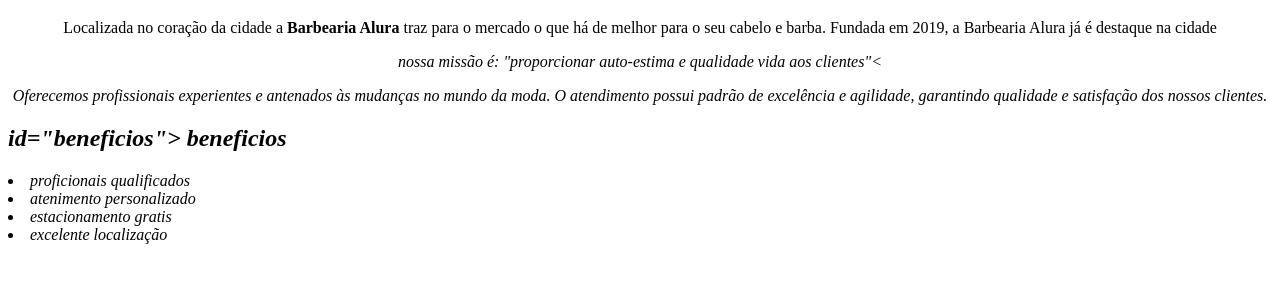
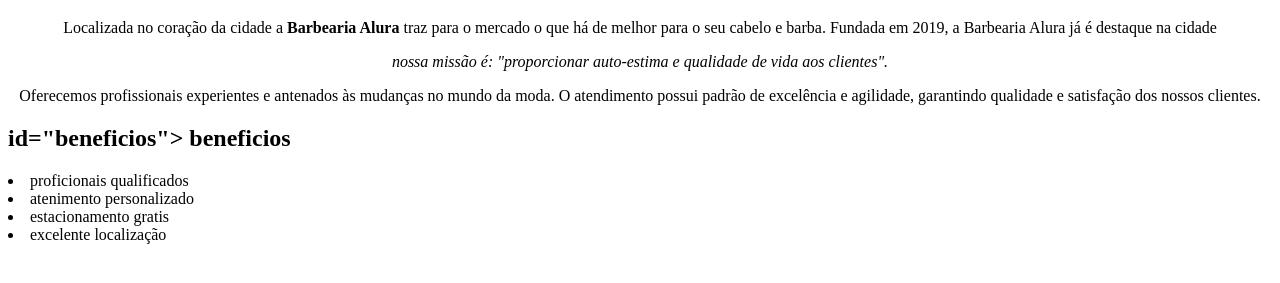
Before and after one commit to nicke281900/barbearialura, a plain HTML site: page index.html in a window 1280 px wide. Shown: the part 101-384 px from the top of the page. Drawn offline with Linux system fonts and the light colour scheme.

Commit message:
Update index.html

```diff
--- a/index.html
+++ b/index.html
@@ -15,7 +15,7 @@
 
 	<p>Localizada no coração da cidade a <strong>Barbearia Alura</strong> traz para o mercado o que há de melhor para o seu cabelo e barba. Fundada em 2019, a Barbearia Alura já é destaque na cidade
 
-	<p style-"font-size:20px"><em>nossa missão é: <stong>"proporcionar auto-estima e qualidade vida aos clientes"<
+	<p style-"font-size:20px"><em>nossa missão é: <stong>"proporcionar auto-estima e qualidade de vida aos clientes"</stong>.</em></p>
 
         <p>Oferecemos profissionais experientes e antenados às mudanças no mundo da moda. O atendimento possui padrão de excelência e agilidade, garantindo qualidade e satisfação dos nossos clientes.</p>
 	</div>
```
